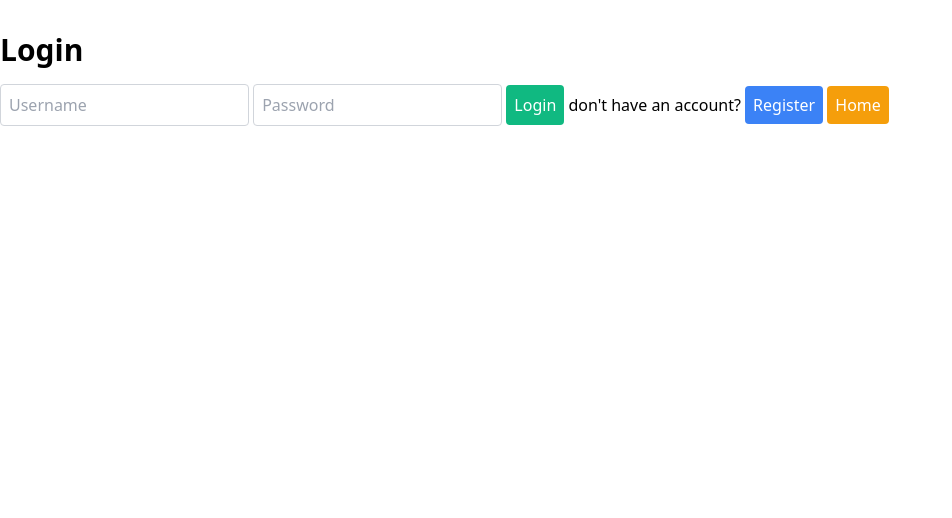
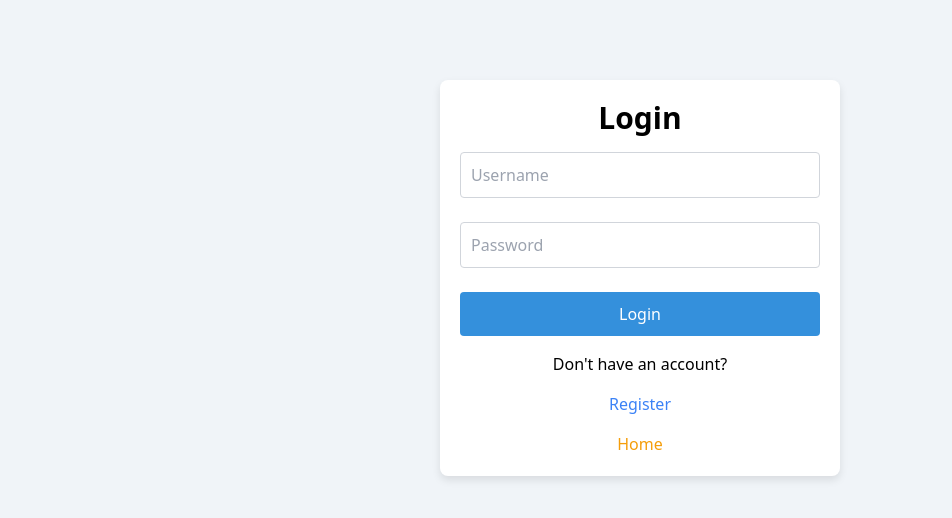
Before and after one commit to ubongedem78/ShuttleQ, a website: page src/public/login.html in a window 1280 px wide. Shown: the whole page, without its empty margins (0-952 px from the left). Drawn offline with nearby package versions, Linux system fonts and the light colour scheme.

Commit message:
User Login: Frontend

```diff
--- a/src/public/login.html
+++ b/src/public/login.html
@@ -7,33 +7,32 @@
       href="https://cdn.jsdelivr.net/npm/tailwindcss@2.2.19/dist/tailwind.min.css"
       rel="stylesheet"
     />
+    <link rel="stylesheet" href="styles.css" />
     <title>Login</title>
   </head>
   <body>
-    <div class="container mx-auto mt-8">
-      <h1 class="text-3xl font-bold mb-4">Login</h1>
+    <div class="container">
+      <h1 class="text-3xl font-bold mb-4 text-center">Login</h1>
       <input
         type="text"
         id="username"
         placeholder="Username"
-        class="mb-2 p-2 border border-gray-300 rounded"
+        class="form-input"
       />
       <input
         type="password"
         id="password"
         placeholder="Password"
-        class="mb-2 p-2 border border-gray-300 rounded"
+        class="form-input"
       />
-      <button onclick="login()" class="bg-green-500 text-white p-2 rounded">
-        Login
-      </button>
-      don't have an account?
-      <a href="register.html" class="bg-blue-500 text-white p-2 rounded">
-        Register</a
-      >
-      <a href="index.html" class="bg-yellow-500 text-white p-2 rounded">
-        Home</a
-      >
+      <button onclick="login()" class="form-button bg-green-500">Login</button>
+      <p class="text-center mt-4">
+        Don't have an account?
+        <a href="register.html" class="form-link text-blue-500"> Register </a>
+      </p>
+      <p class="text-center mt-2">
+        <a href="index.html" class="form-link text-yellow-500"> Home </a>
+      </p>
     </div>
     <script src="login.js"></script>
   </body>
--- /dev/null
+++ b/src/public/styles.css
@@ -0,0 +1,48 @@
+body {
+  background-color: #f0f4f8;
+}
+
+.container {
+  background-color: #ffffff;
+  max-width: 400px;
+  margin: auto;
+  padding: 20px;
+  border-radius: 8px;
+  box-shadow: 0 4px 8px rgba(0, 0, 0, 0.1);
+  margin-top: 80px;
+}
+
+.form-input {
+  width: 100%;
+  padding: 10px;
+  margin-bottom: 1.5rem;
+  border: 1px solid #d1d5db;
+  border-radius: 4px;
+  outline: none;
+  transition: border-color 0.3s;
+}
+
+.form-input:focus {
+  border-color: #3490dc;
+}
+
+.form-button {
+  background-color: #3490dc;
+  width: 100%;
+  color: #fff;
+  padding: 10px;
+  border: none;
+  border-radius: 4px;
+  cursor: pointer;
+  transition: background-color 0.3s;
+}
+
+.form-button:hover {
+  background-color: #2779bd;
+}
+
+.form-link {
+  display: block;
+  margin-top: 1rem;
+  text-align: center;
+}
```
Also changed, not shown: src/public/register.html (+1 -50 lines).
